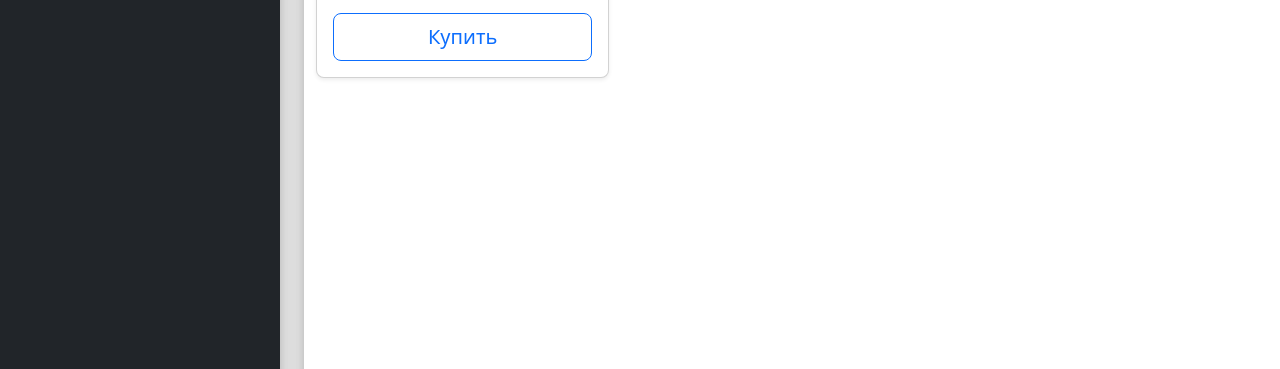
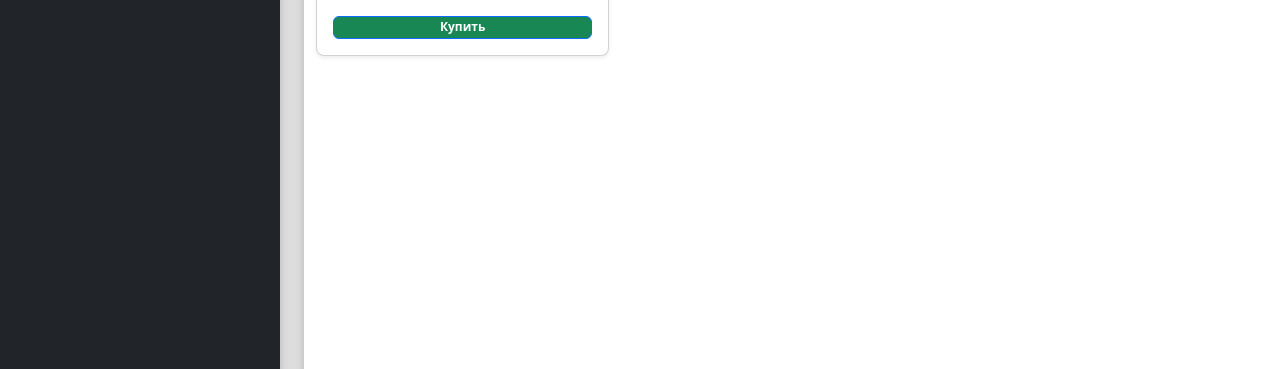
Before and after one commit to SergeyUpgrade/HW_19.1, a plain HTML site: page index.html in a window 1280 px wide. Shown: the part 361-730 px from the top of the page. Drawn offline with nearby package versions, Linux system fonts and the light colour scheme.

Commit message:
green button

```diff
--- a/index.html
+++ b/index.html
@@ -281,7 +281,7 @@
                                 Email support,
                                 Help center access
                             </p>
-                            <button type="button" class="w-100 btn btn-lg btn-outline-primary">Купить</button>
+                            <button type="button" class="w-100 btn btn-lg btn-outline-primary badge text-bg-success">Купить</button>
                         </div>
                     </div>
                 </div>
```
